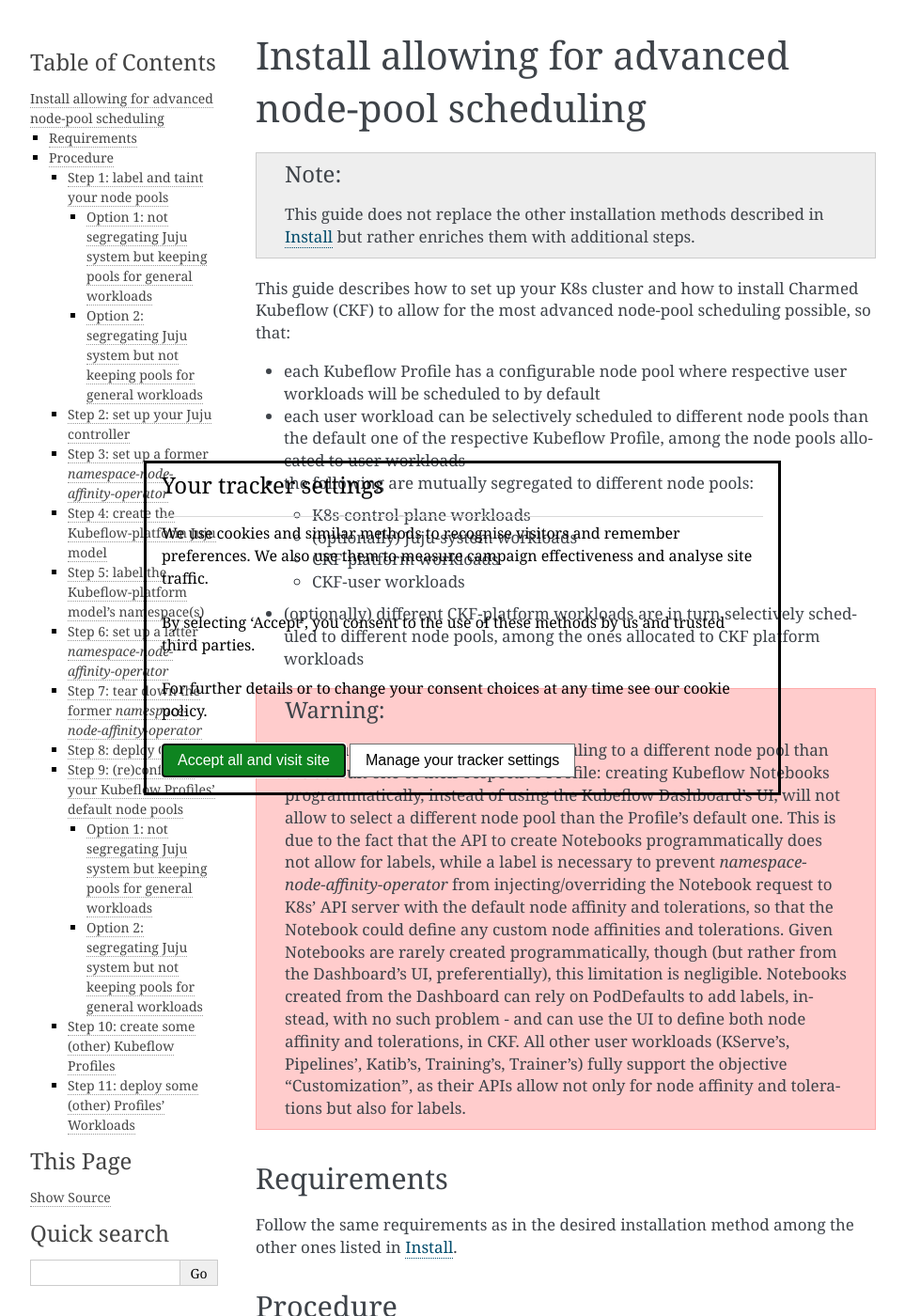
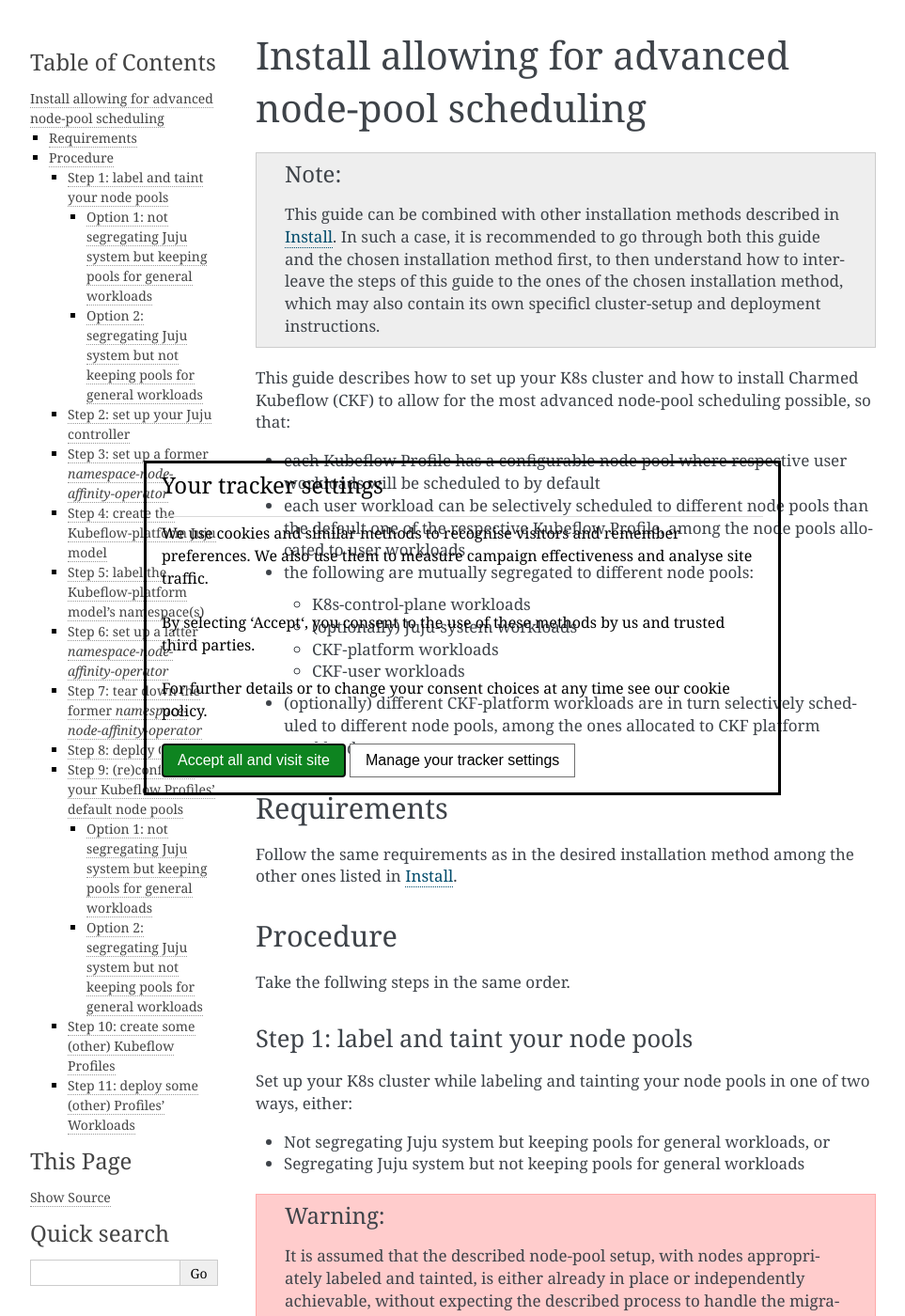
Before and after one commit to canonical/charmed-kubeflow-documentation, a Sphinx documentation site: the page built from docs/how-to/install/install-for-advanced-scheduling.rst, in a window 1280 px wide and 1400 px high. Shown: the whole window at 94% size, without its empty margins (148-1111 px from the left). Built offline with Sphinx 7.4.7, drawn with Linux system fonts in a browser that asks for light colours.

Commit message:
docs: fixed content as per review comments - part 3

```diff
--- a/docs/how-to/install/install-for-advanced-scheduling.rst
+++ b/docs/how-to/install/install-for-advanced-scheduling.rst
@@ -5,7 +5,7 @@
 
 .. note::
 
-  This guide does not replace the other installation methods described in :ref:`Install <index_install>` but rather enriches them with additional steps.
+  This guide can be combined with other installation methods described in :ref:`Install <index_install>`. In such a case, it is recommended to go through both this guide and the chosen installation method first, to then understand how to interleave the steps of this guide to the ones of the chosen installation method, which may also contain its own specificl cluster-setup and deployment instructions.
 
 This guide describes how to set up your K8s cluster and how to install Charmed Kubeflow (CKF) to allow for the most advanced node-pool scheduling possible, so that:
 
@@ -24,10 +24,6 @@
   - CKF-user workloads
 
 - (optionally) different CKF-platform workloads are in turn selectively scheduled to different node pools, among the ones allocated to CKF platform workloads
-
-.. warning::
-
-  Not all user workloads support scheduling to a different node pool than the default one of their respective Profile: creating Kubeflow Notebooks programmatically, instead of using the Kubeflow Dashboard's UI, will not allow to select a different node pool than the Profile's default one. This is due to the fact that the API to create Notebooks programmatically does not allow for labels, while a label is necessary to prevent `namespace-node-affinity-operator` from injecting/overriding the Notebook request to K8s' API server with the default node affinity and tolerations, so that the Notebook could define any custom node affinities and tolerations. Given Notebooks are rarely created programmatically, though (but rather from the Dashboard's UI, preferentially), this limitation is negligible. Notebooks created from the Dashboard can rely on PodDefaults to add labels, instead, with no such problem - and can use the UI to define both node affinity and tolerations, in CKF. All other user workloads (KServe's, Pipelines', Katib's, Training's, Trainer's) fully support the objective “Customization”, as their APIs allow not only for node affinity and tolerations but also for labels.
 
 ------------
 Requirements
```
